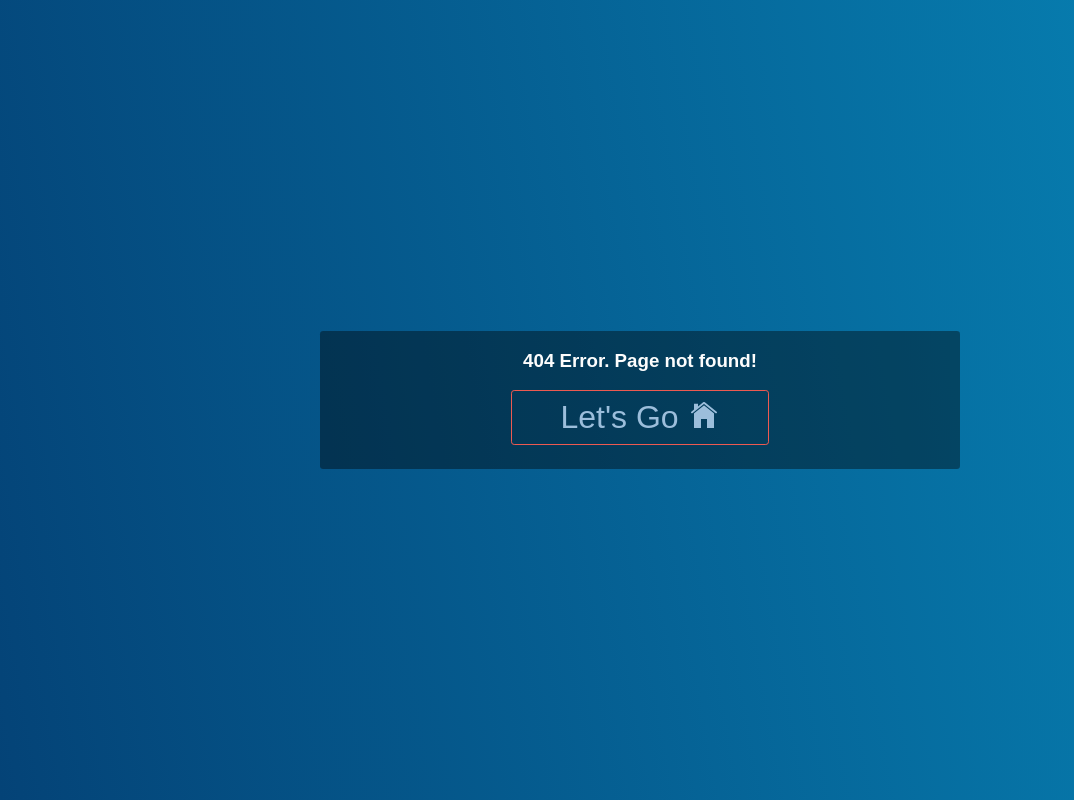
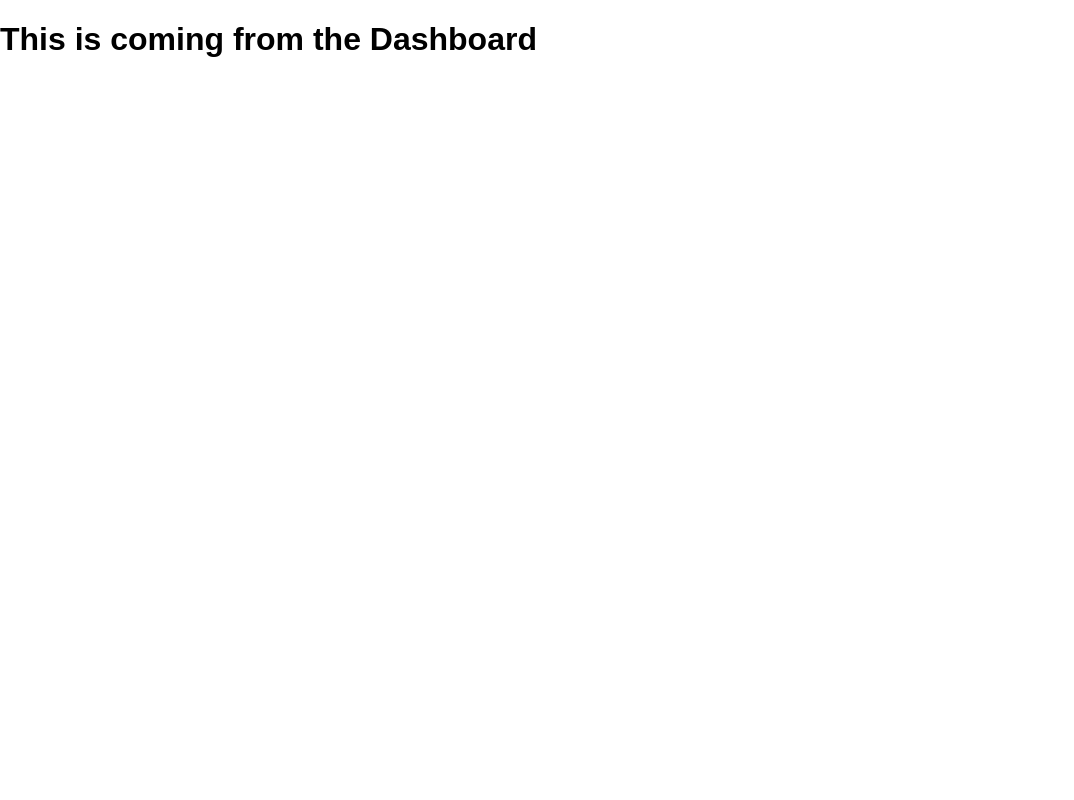
Before and after one commit to cziem/quest, a React (Create React App) app: page /dashboard in a window 1280 px wide. Before the commit this address had no page. Shown: the whole page, without its empty margins (0-1074 px from the left). Built offline with nearby package versions, Linux system fonts and the light colour scheme.

Commit message:
Add Dashboard component to AppRouter

```diff
--- a/src/Routes/AppRouter.js
+++ b/src/Routes/AppRouter.js
@@ -4,6 +4,7 @@ import Home from '../components/Home';
 import Login from '../components/Login';
 import Registration from '../components/Registration';
 import NotFound from '../components/NotFound';
+import Dashboard from "../components/Dashboard";
 
 const AppRouter = () => (
   <BrowserRouter>
@@ -12,6 +13,7 @@ const AppRouter = () => (
         <Route path="/" component={Home} exact={true} />
         <Route path="/login" component={Login} exact={true} />
         <Route path="/registration" component={Registration} exact={true} />
+        <Route path="/dashboard" component={Dashboard} exact={true} />
         <Route component={NotFound} />
       </Switch>
     </div>
```
